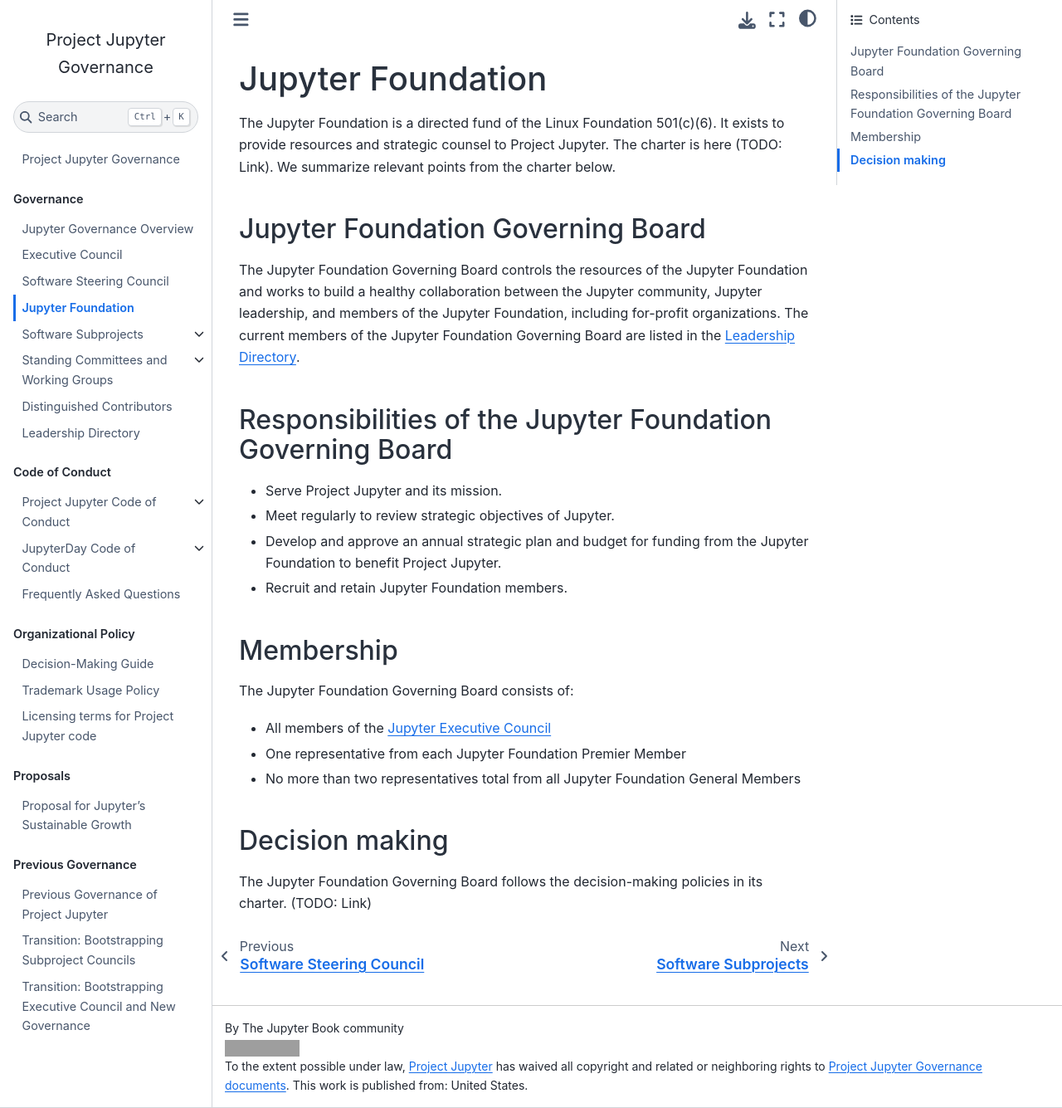
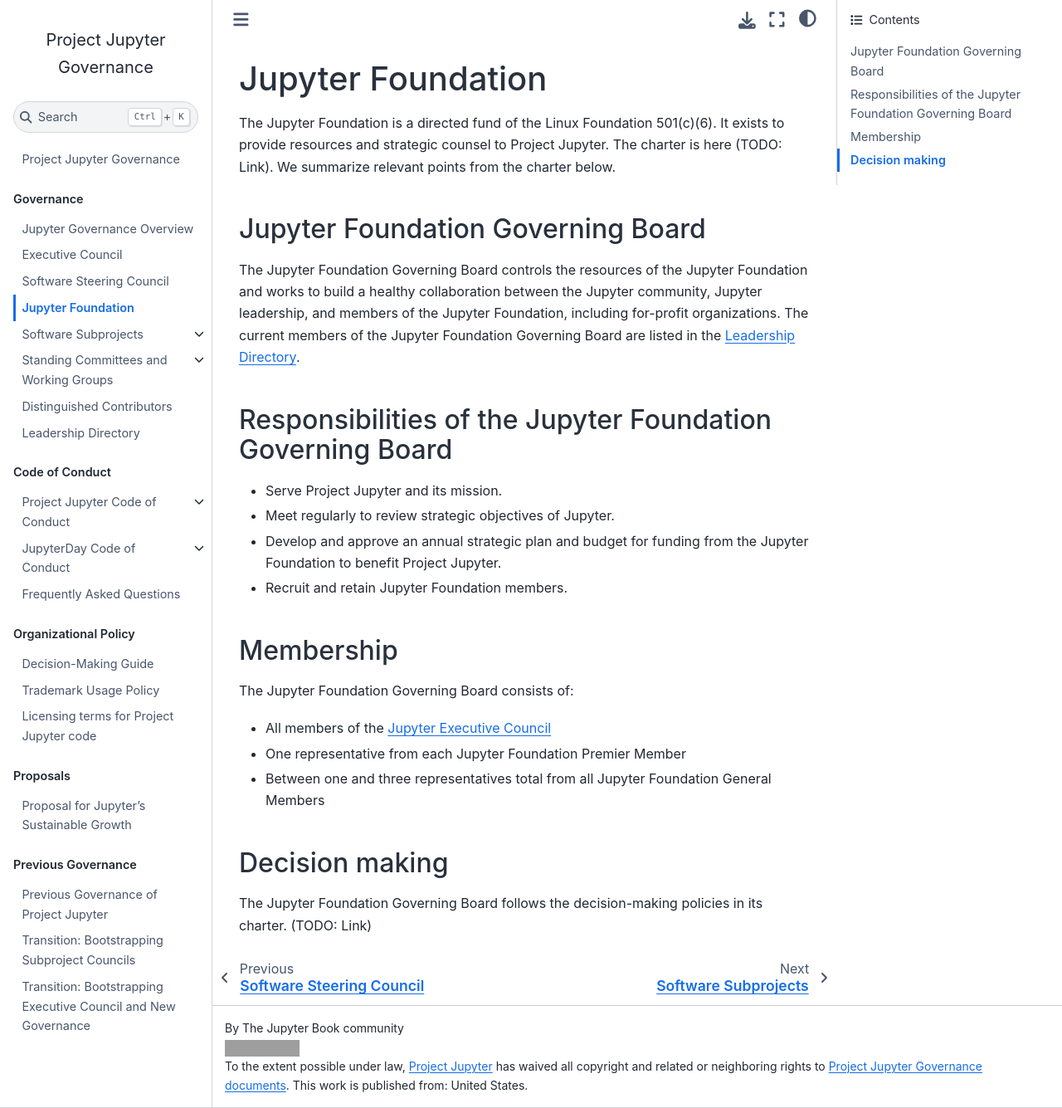
Before and after one commit to jupyter/governance, a Jupyter Book: the page built from jupyter_foundation.md, in a window 1280 px wide and 1335 px high. Shown: the whole window at 83% size. Built offline with Jupyter Book 1.0.4 settings and Sphinx 7.4.7 and the Sphinx Book theme 1.1.4, drawn with Linux system fonts in a browser that asks for light colours; pages that are not in the unit, such as notebooks, are missing from menus; grey boxes are pictures that could not be loaded.

Commit message:
Update number of general member reps

```diff
--- a/jupyter_foundation.md
+++ b/jupyter_foundation.md
@@ -20,7 +20,7 @@
 
 - All members of the [Jupyter Executive Council](./executive_council.md)
 - One representative from each Jupyter Foundation Premier Member
-- No more than two representatives total from all Jupyter Foundation General Members
+- Between one and three representatives total from all Jupyter Foundation General Members
 
 ## Decision making
 
```
